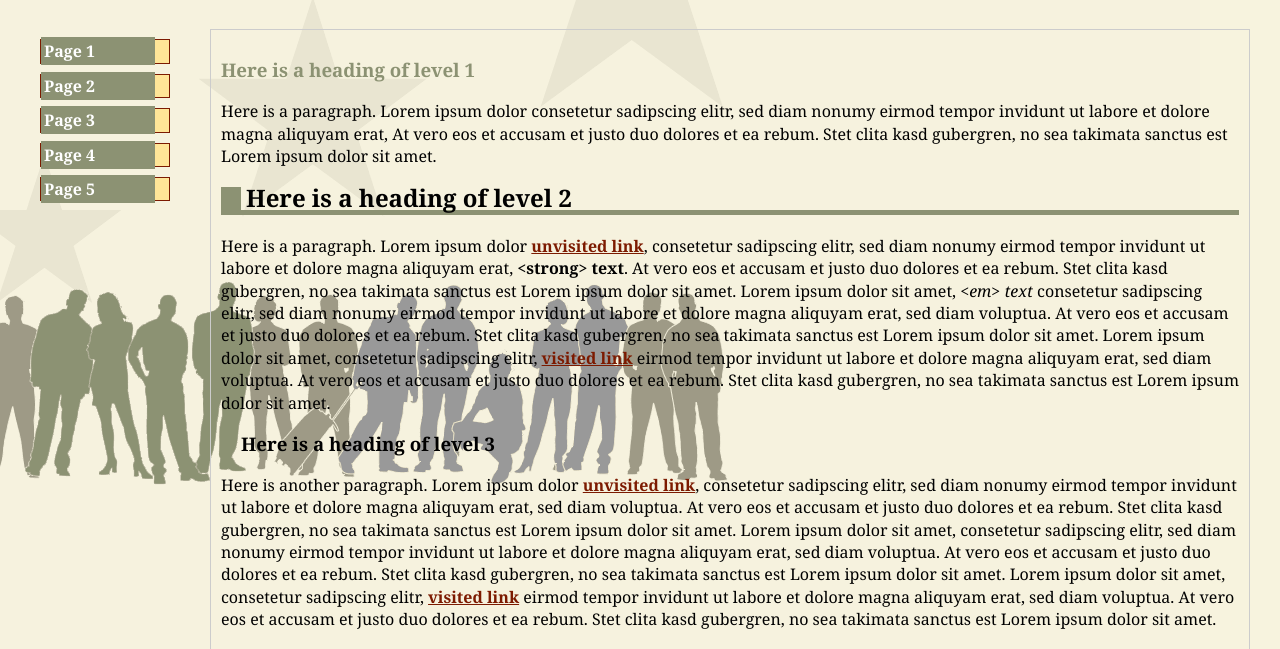
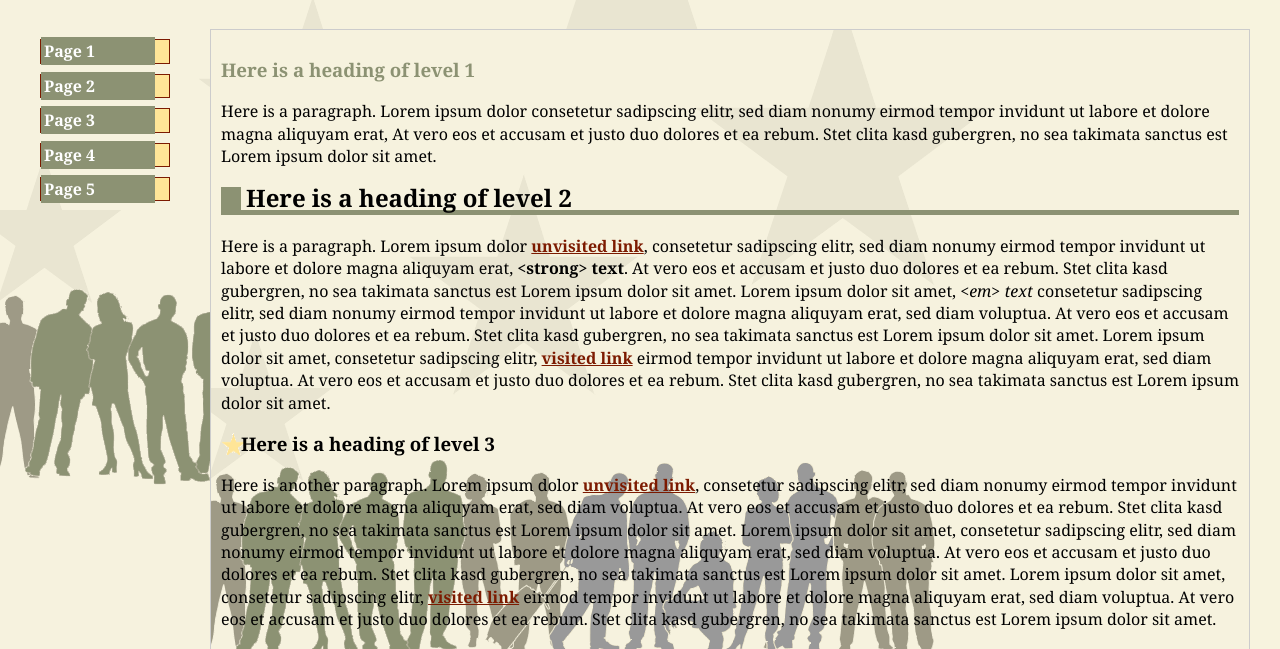
Before and after one commit to Twinator/WebBrowserStuff, a plain HTML site: page week03/index.html in a window 1280 px wide. Shown: the part 148-797 px from the top of the page. Drawn offline with Linux system fonts and the light colour scheme.

Commit message:
Added the last 2 images to the webpage. I think star and something else

```diff
--- a/week03/styles.css
+++ b/week03/styles.css
@@ -48,7 +48,7 @@ nav a:hover {
 	background-color: #7C1A00;
 }
 #content {
-	/*add image*/
+	background-image: url(page-bg.gif);
 	border: 1px solid #CCCCCC;
 	margin-left: 180px;
 	padding: 10px;
@@ -71,6 +71,8 @@ h2 {
 }
 h3 {
 	/*add image*/
+	background-image: url(header-star-1.gif);
+	background-repeat: no-repeat;
 	padding-left: 20px;
 }
 blockquote {
```
